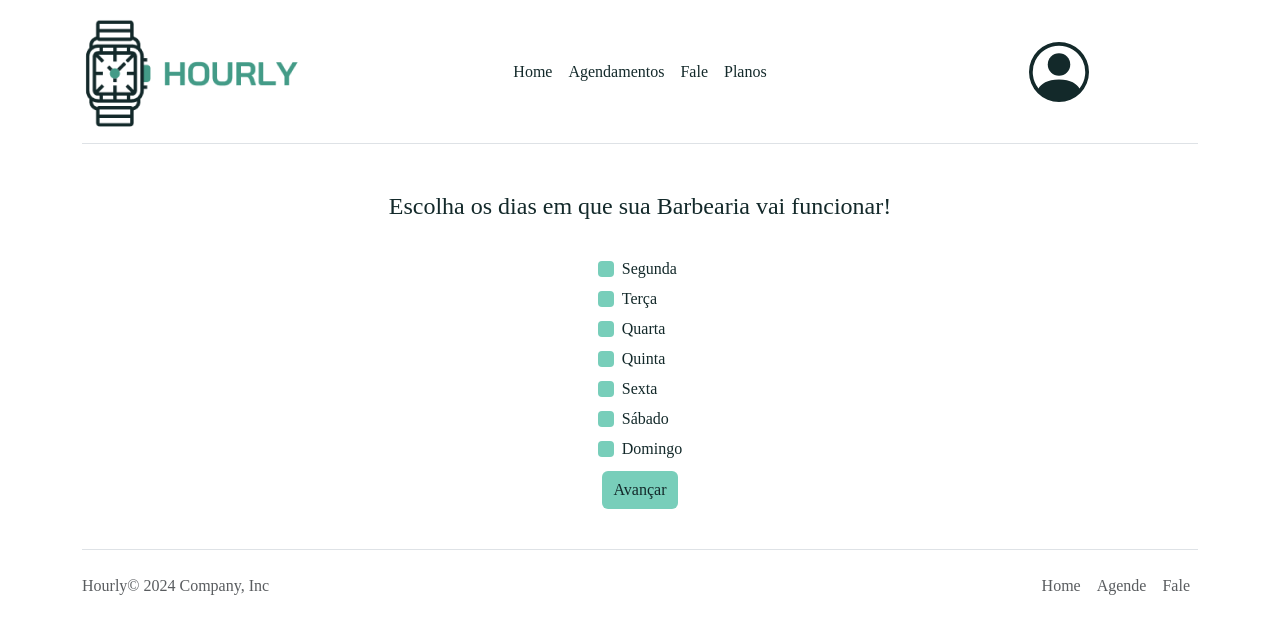
After one commit to Julio-Gabriell/Hourly, a PHP site: page /hourly/Dono/cadastro_etapaDois.php in a window 1280 px wide. The commit adds this page. Shown: the top 634 px of the page. Run offline with PHP 8.4, Linux system fonts and the light colour scheme; some web fonts are replaced.

Commit message:
Atualizações no cadastro de barbearias

```diff
--- /dev/null
+++ b/Dono/cadastro_etapaDois.php
@@ -0,0 +1,49 @@
+<?php
+include_once "topo.php";
+?>
+<div class="container mt-5">
+  <h4 class="text-center" style="color: #13292A;">
+    Escolha os dias em que sua Barbearia vai funcionar!
+  </h4>
+  <form method="post" action="proc_etapaDois.php" id="cadastro_etapaDois">
+    <div class="d-flex justify-content-center">
+      <div class="d-flex flex-column justify-content-center mt-4">
+        <div class="form-check mx-2">
+          <input class="form-check-input mt-2" style="background-color:#78CEBA; color: #13292A; border: none; box-shadow: none;" type="checkbox" value="segunda" id="segunda" aria-label="Segunda">
+          <label class="form-check-label mt-1" style="color: #13292A;" for="segunda">Segunda</label>
+        </div>
+        <div class="form-check mx-2">
+          <input class="form-check-input mt-2" style="background-color:#78CEBA; color: #13292A; border: none; box-shadow: none;" type="checkbox" value="terca" id="terca" aria-label="Terça">
+          <label class="form-check-label mt-1" style="color: #13292A;" for="terca">Terça</label>
+        </div>
+        <div class="form-check mx-2">
+          <input class="form-check-input mt-2" style="background-color:#78CEBA; color: #13292A; border: none; box-shadow: none;" type="checkbox" value="quarta" id="quarta" aria-label="Quarta">
+          <label class="form-check-label mt-1" style="color: #13292A;" for="quarta">Quarta</label>
+        </div>
+        <div class="form-check mx-2">
+          <input class="form-check-input mt-2" style="background-color:#78CEBA; color: #13292A; border: none; box-shadow: none;" type="checkbox" value="quinta" id="quinta" aria-label="Quinta">
+          <label class="form-check-label mt-1" style="color: #13292A;" for="quinta">Quinta</label>
+        </div>
+        <div class="form-check mx-2">
+          <input class="form-check-input mt-2" style="background-color:#78CEBA; color: #13292A; border: none; box-shadow: none;" type="checkbox" value="sexta" id="sexta" aria-label="Sexta">
+          <label class="form-check-label mt-1" style="color: #13292A;" for="sexta">Sexta</label>
+        </div>
+        <div class="form-check mx-2">
+          <input class="form-check-input mt-2" style="background-color:#78CEBA; color: #13292A; border: none; box-shadow: none;" type="checkbox" value="sabado" id="sabado" aria-label="Sábado">
+          <label class="form-check-label mt-1" style="color: #13292A;" for="sabado">Sábado</label>
+        </div>
+        <div class="form-check mx-2">
+          <input class="form-check-input mt-2" style="background-color:#78CEBA; color: #13292A; border: none; box-shadow: none;" type="checkbox" value="domingo" id="domingo" aria-label="Domingo">
+          <label class="form-check-label mt-1" style="color: #13292A;" for="domingo">Domingo</label>
+        </div>
+        <div class="d-flex justify-content-center">
+          <button type="submit" style="background-color:#78CEBA; color: #13292A;"
+            class="btn mt-2 d-flex justify-content-center w-75">Avançar</button>
+        </div>
+      </div>
+    </div>
+  </form>
+</div>
+<?php
+include_once "rodape.php";
+?>
--- a/Dono/cadastro_barbearia.php
+++ b/Dono/cadastro_etapaUm.php
@@ -13,7 +13,7 @@ include_once "topo.php";
     </h4>
     <div class="col-md-4 offset-md-4">
       <div class="card-body">
-        <form method="post" action="proc_cadastro_barbearia.php" id="loginForm">
+        <form method="post" action="proc_etapaUm.php" id="cadastro_etapaUm">
           <div class="form-group">
             <label for="nome_barbearia" style="color: #13292A;">Nome da barbearia</label>
             <input type="text" name="nome_barbearia" id="nome_barbearia" required class="form-control"
--- a/Dono/proc_cadastro_barbearia.php
+++ b/Dono/proc_etapaUm.php
@@ -10,7 +10,7 @@ if ($_SERVER["REQUEST_METHOD"] == "POST") {
   $_SESSION['descricao'] = $_POST['descricao'];
 
   // Redireciona para a segunda etapa
-  header("Location: etapa2.php");
+  header("Location: cadastro_etapaDois.php");
   exit();
 }
 
```
Also changed, not shown: Dono/cadastro_etapaTreis.php (renamed from Dono/etapa2.php, +19 -9 lines), Dono/proc_etapaDois.php (added, +37 -0 lines).
